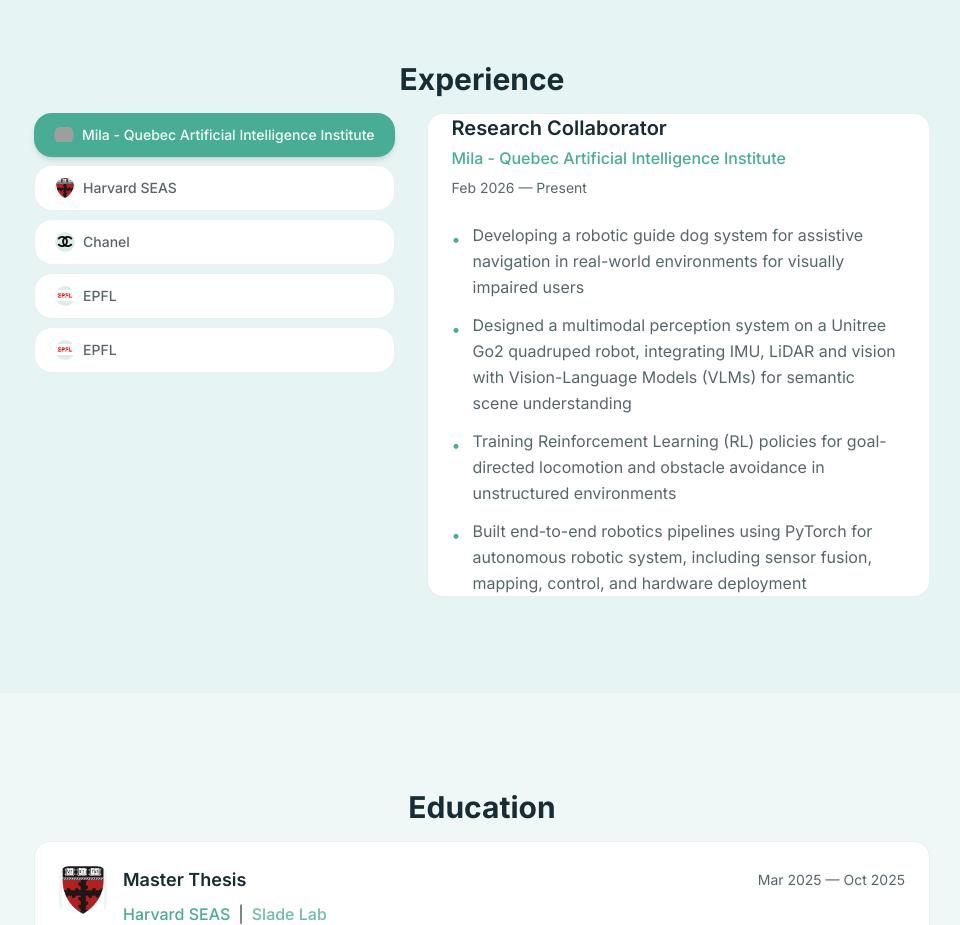
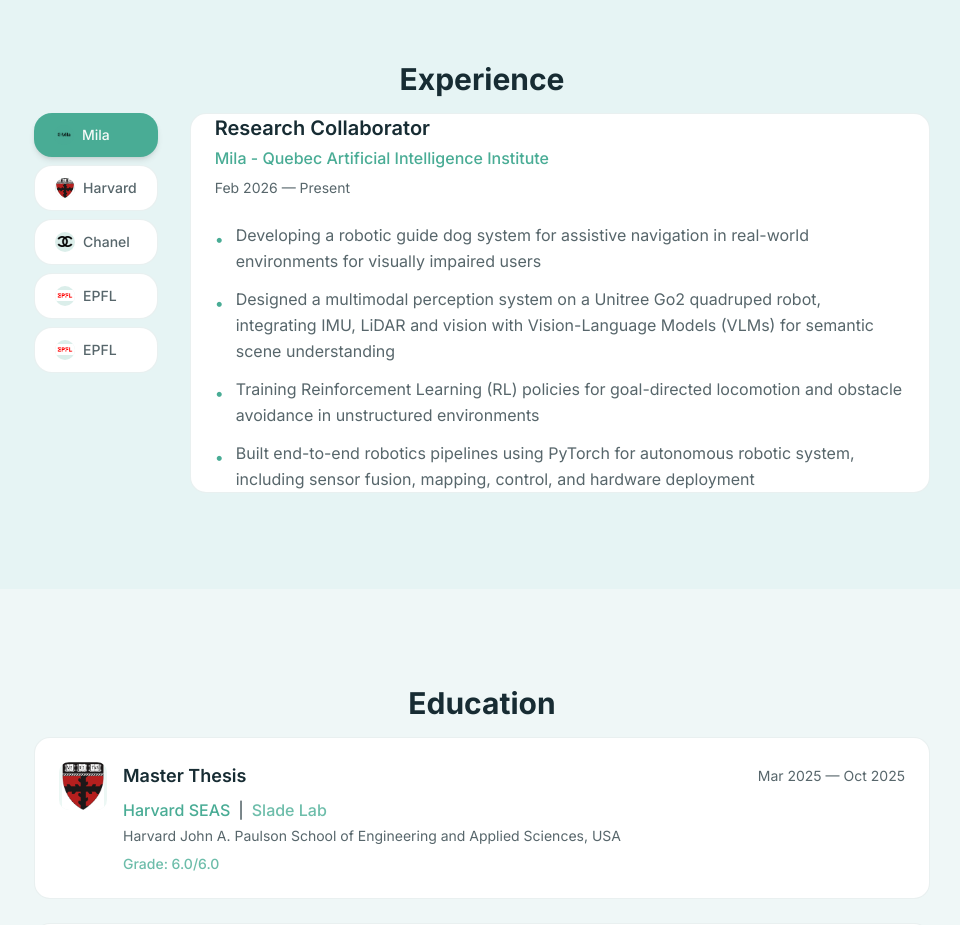
Before and after one commit to jowsk/jowsk.github.io, a Next.js app: page / in a window 1280 px wide. Shown: the part 1580-2505 px from the top of the page, without its empty margins (158-1118 px from the left). Built offline with nearby package versions, Linux system fonts and the light colour scheme; grey boxes are pictures that could not be loaded.

Commit message:
short name button
Co-authored-by: Copilot <copilot@github.com>

```diff
--- a/components/experience.tsx
+++ b/components/experience.tsx
@@ -5,6 +5,7 @@ import { useState, type SyntheticEvent } from "react";
 const experiences = [
   {
     company: "Mila - Quebec Artificial Intelligence Institute",
+    companyShort: "Mila",
     companyUrl: "https://mila.quebec",
     title: "Research Collaborator",
     period: "Feb 2026 — Present",
@@ -17,6 +18,7 @@ const experiences = [
   },
   {
     company: "Harvard SEAS",
+    companyShort: "Harvard",
     companyUrl: "https://www.seas.harvard.edu",
     lab: "Slade Lab",
     labUrl: "https://sladelab.seas.harvard.edu",
@@ -31,6 +33,7 @@ const experiences = [
   },
   {
     company: "Chanel",
+    companyShort: "Chanel",
     companyUrl: "https://www.chanel.com",
     title: "Data Science Intern",
     period: "Sep 2024 — Mar 2025",
@@ -42,6 +45,7 @@ const experiences = [
   },
   {
     company: "EPFL",
+    companyShort: "EPFL",
     companyUrl: "https://www.epfl.ch",
     lab: "Mobile Robotic Systems Group (MOBOTS)",
     labUrl: "https://www.epfl.ch/labs/mobots/",
@@ -55,6 +59,7 @@ const experiences = [
   },
   {
     company: "EPFL",
+    companyShort: "EPFL",
     companyUrl: "https://www.epfl.ch",
     lab: "Basics of Mobile Robotics (MICRO-452)",
     labUrl: "https://edu.epfl.ch/coursebook/en/basics-of-mobile-robotics-MICRO-452",
@@ -73,18 +78,18 @@ export function Experience() {
   const [logoErrors, setLogoErrors] = useState<{ [key: string]: boolean }>({});
 
   const companyLogoMap: { [key: string]: string } = {
-    "MILA Quebec": "/logos/mila.png",
-    "Harvard SEAS": "/logos/harvard.png",
+    "Mila": "/logos/mila.png",
+    "Harvard": "/logos/harvard.png",
     "Chanel": "/logos/chanel.png",
     "EPFL": "/logos/epfl.png",
   };
 
-  const getCompanyLogoPath = (companyName: string) => {
-    return companyLogoMap[companyName] || "/logos/placeholder.png";
+  const getCompanyLogoPath = (companyShort: string) => {
+    return companyLogoMap[companyShort] || "/logos/placeholder.png";
   };
 
-  const getCompanyInitials = (companyName: string) => {
-    return companyName
+  const getCompanyInitials = (companyShort: string) => {
+    return companyShort
       .split(" ")
       .map((word) => word[0])
       .join("")
@@ -92,8 +97,8 @@ export function Experience() {
       .slice(0, 2);
   };
 
-  const handleLogoError = (companyName: string) => {
-    setLogoErrors((prev) => ({ ...prev, [companyName]: true }));
+  const handleLogoError = (companyShort: string) => {
+    setLogoErrors((prev) => ({ ...prev, [companyShort]: true }));
   };
 
   return (
@@ -117,19 +122,19 @@ export function Experience() {
                 }`}
               >
                 <div className="w-5 h-5 rounded-sm bg-primary/20 flex items-center justify-center text-xs font-bold text-primary shrink-0 overflow-hidden">
-                  {!logoErrors[exp.company] ? (
+                  {!logoErrors[exp.companyShort] ? (
                     <img
-                      src={getCompanyLogoPath(exp.company)}
-                      alt={`${exp.company} logo`}
+                      src={getCompanyLogoPath(exp.companyShort)}
+                      alt={`${exp.companyShort} logo`}
                       className="w-full h-full object-contain"
                       loading="lazy"
-                      onError={() => handleLogoError(exp.company)}
+                      onError={() => handleLogoError(exp.companyShort)}
                     />
                   ) : (
-                    getCompanyInitials(exp.company)
+                    getCompanyInitials(exp.companyShort)
                   )}
                 </div>
-                <span>{exp.company}</span>
+                <span>{exp.companyShort}</span>
               </button>
             ))}
           </div>
```
